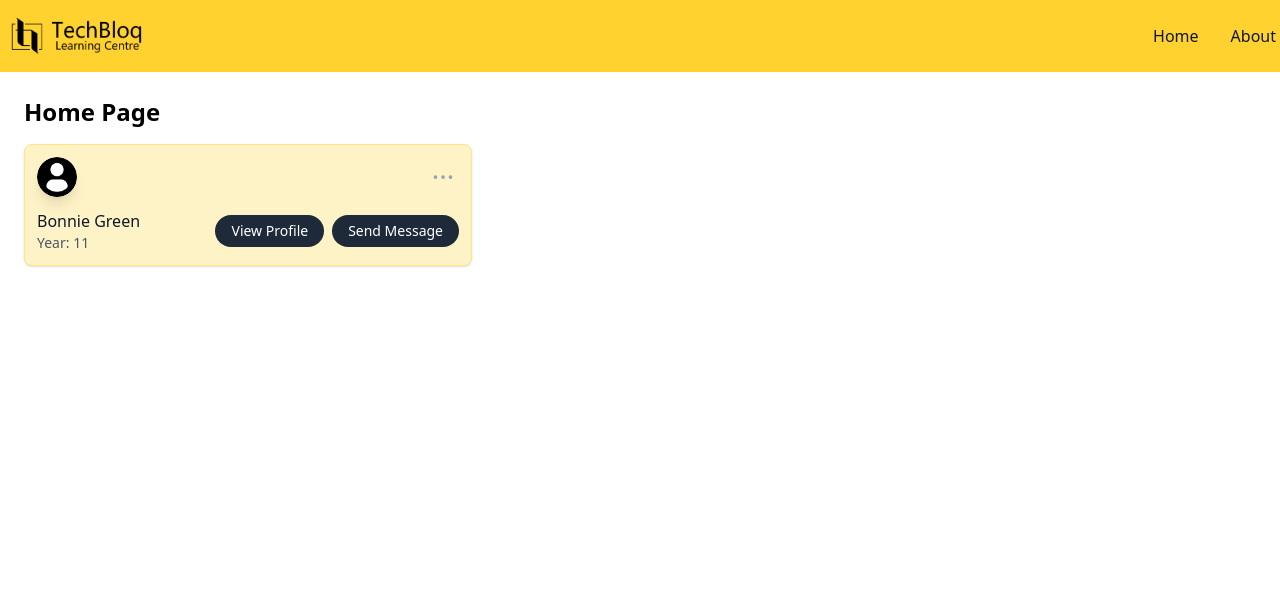
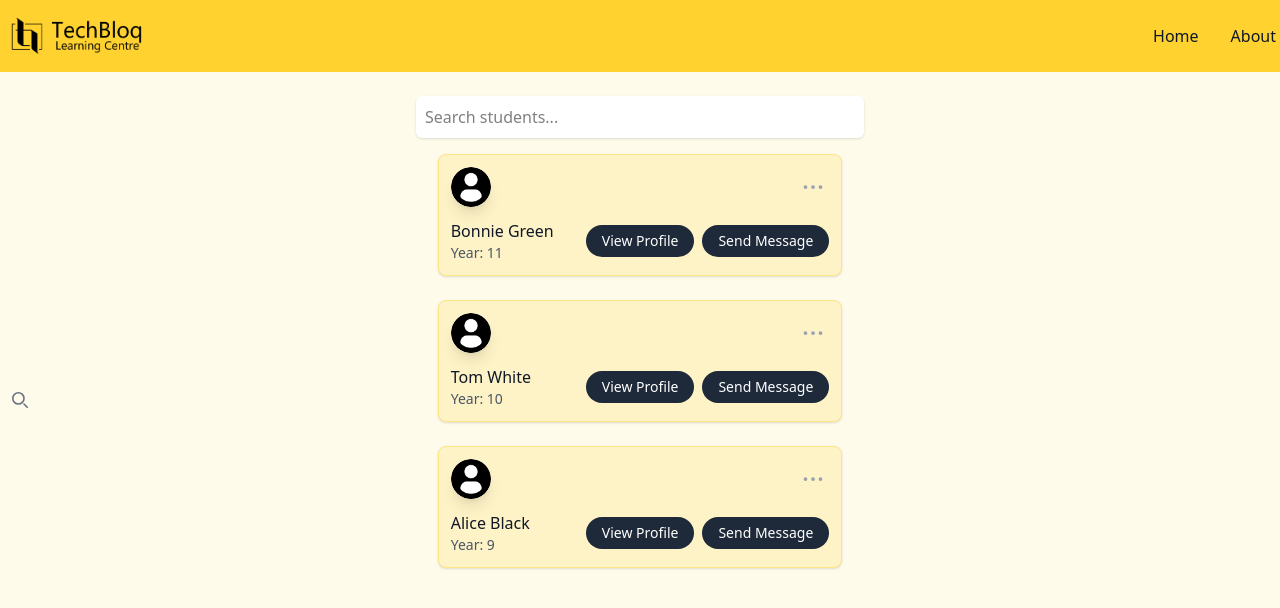
Before and after one commit to rafih268/bloq-portal, a Vue app in the folder frontend/: page / in a window 1280 px wide. Shown: the top 608 px of the page. Built offline with nearby package versions, Linux system fonts and the light colour scheme; the HTML template or start-up script is replaced by a standard one.

Commit message:
feat: add search functionality to look up specific students

```diff
--- a/frontend/src/views/Home.vue
+++ b/frontend/src/views/Home.vue
@@ -1,10 +1,45 @@
 <script setup>
+import { ref, computed } from 'vue';
 import StudentCard from '@/components/StudentCard.vue';
+
+const students = ref([
+  { id: 1, name: 'Bonnie Green', year: 11 },
+  { id: 2, name: 'Tom White', year: 10 },
+  { id: 3, name: 'Alice Black', year: 9},
+]);
+
+const searchQuery = ref('');
+
+const filteredStudents = computed(() => {
+  const query = searchQuery.value.toLowerCase();
+  return students.value.filter(student => student.name.toLowerCase().includes(query));
+});
 </script>
 
 <template>
-  <div class="p-6">
-    <h1 class="text-2xl font-bold mb-4">Home Page</h1>
-    <StudentCard name="Bonnie Green" year="11" />
+  <div class="min-h-screen flex flex-col items-center justify-start p-6 bg-amber-50">
+    <div class="absolute inset-y-0 start-0 flex items-center ps-3 pointer-events-none">
+      <svg class="w-4 h-4 text-gray-500 dark:text-gray-400" aria-hidden="true" xmlns="http://www.w3.org/2000/svg" fill="none" viewBox="0 0 20 20">
+        <path stroke="currentColor" stroke-linecap="round" stroke-linejoin="round" stroke-width="2" d="m19 19-4-4m0-7A7 7 0 1 1 1 8a7 7 0 0 1 14 0Z"/>
+      </svg>
+      <span class="sr-only">Search icon</span>
+    </div>
+    <!-- Search Bar -->
+    <input
+      v-model="searchQuery"
+      type="text"
+      placeholder="Search students..."
+      class="w-full max-w-md p-2 mb-4 bg-white shadow-sm border border-transparent rounded-md focus:border-amber-300 focus:ring-amber-200 focus:outline-none transition duration-200"
+    />
+
+    <!-- List of Student Cards -->
+    <div class="flex flex-col items-center gap-6">
+      <StudentCard
+        v-for="student in filteredStudents"
+        :key="student.id"
+        :name="student.name"
+        :year="student.year"
+      />
+    </div>
   </div>
 </template>
```
